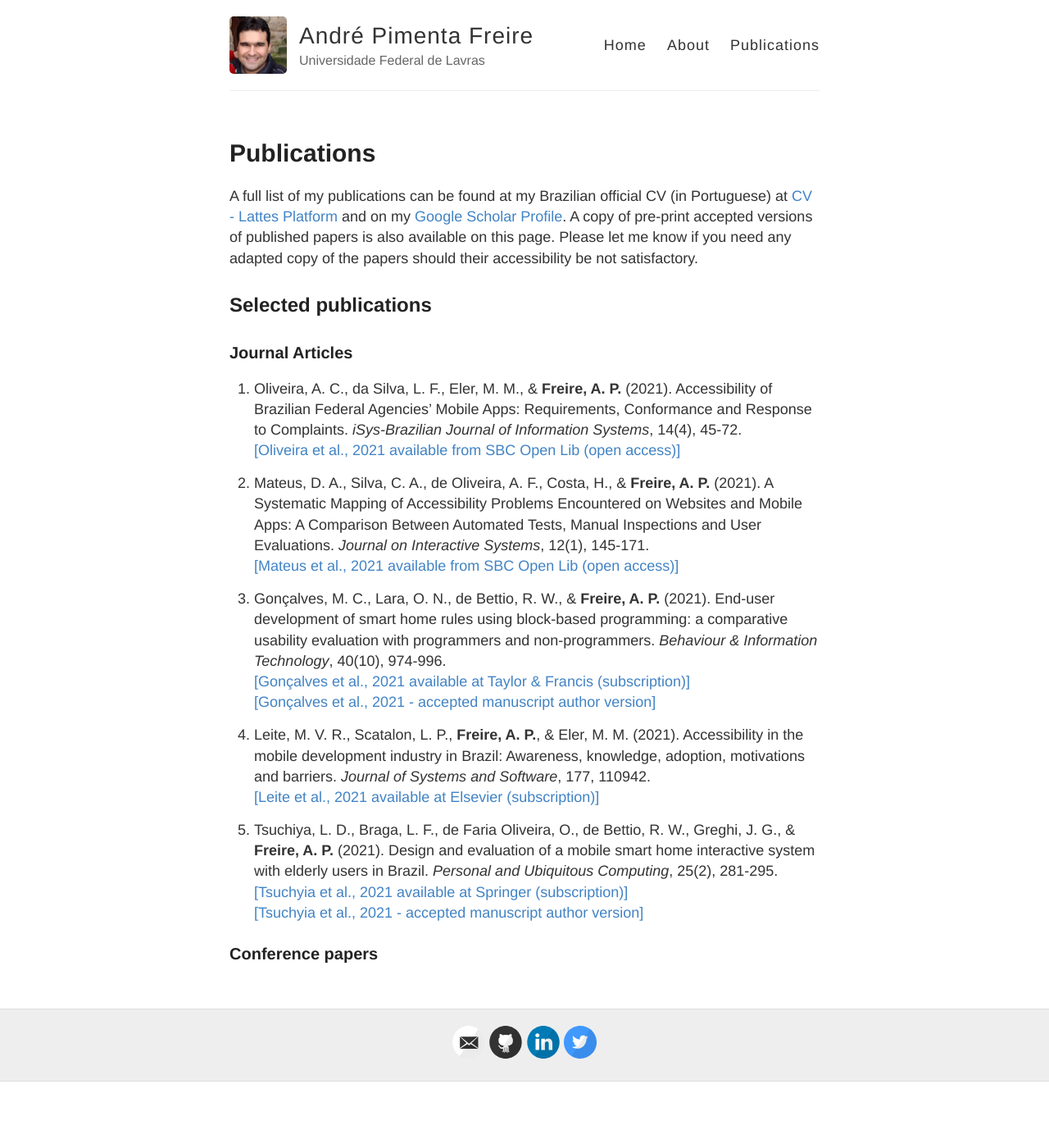
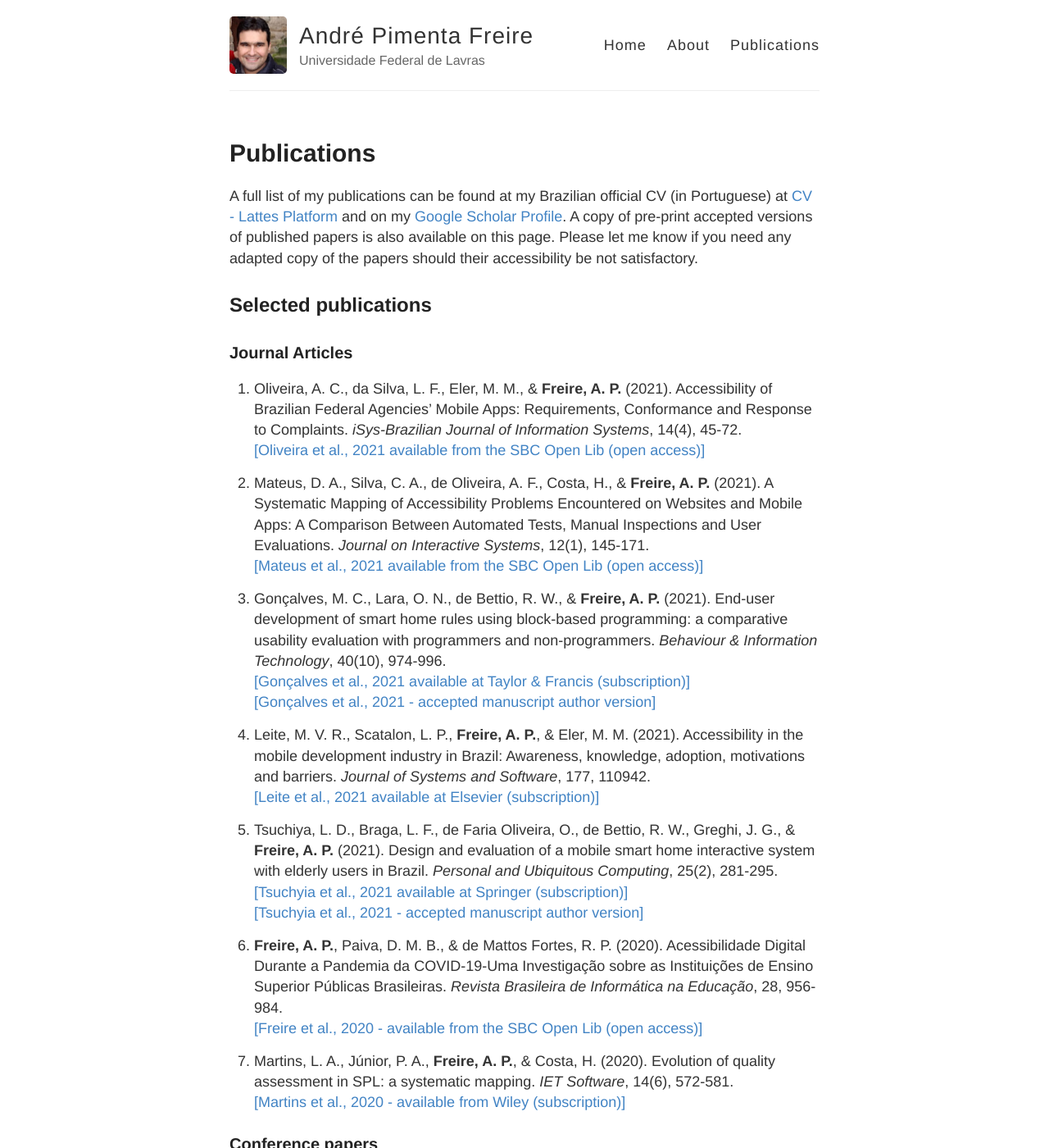
Before and after one commit to apfreire/apfreire.github.io, a Jekyll site: the page built from publications.md, in a window 1280 px wide and 1400 px high. Shown: the whole window at 82% size. Built offline with Jekyll 4.4.1, drawn with Linux system fonts in a browser that asks for light colours.

Commit message:
Update publications.md

```diff
--- a/publications.md
+++ b/publications.md
@@ -12,9 +12,9 @@ also available on this page.  Please let me know if you need any adapted copy of
 
 ### Journal Articles
 
-1. Oliveira, A. C., da Silva, L. F., Eler, M. M., & **Freire, A. P.** (2021). Accessibility of Brazilian Federal Agencies' Mobile Apps: Requirements, Conformance and Response to Complaints. *iSys-Brazilian Journal of Information Systems*, 14(4), 45-72.<br/>[[Oliveira et al., 2021 available from SBC Open Lib (open access)]](https://sol.sbc.org.br/journals/index.php/isys/article/download/2016/1888)
+1. Oliveira, A. C., da Silva, L. F., Eler, M. M., & **Freire, A. P.** (2021). Accessibility of Brazilian Federal Agencies' Mobile Apps: Requirements, Conformance and Response to Complaints. *iSys-Brazilian Journal of Information Systems*, 14(4), 45-72.<br/>[[Oliveira et al., 2021 available from the SBC Open Lib (open access)]](https://sol.sbc.org.br/journals/index.php/isys/article/download/2016/1888)
 
-2. Mateus, D. A., Silva, C. A., de Oliveira, A. F., Costa, H., & **Freire, A. P.** (2021). A Systematic Mapping of Accessibility Problems Encountered on Websites and Mobile Apps: A Comparison Between Automated Tests, Manual Inspections and User Evaluations. *Journal on Interactive Systems*, 12(1), 145-171.<br/> [[Mateus et al., 2021 available from SBC Open Lib (open access)]](https://sol.sbc.org.br/journals/index.php/jis/article/view/1778)
+2. Mateus, D. A., Silva, C. A., de Oliveira, A. F., Costa, H., & **Freire, A. P.** (2021). A Systematic Mapping of Accessibility Problems Encountered on Websites and Mobile Apps: A Comparison Between Automated Tests, Manual Inspections and User Evaluations. *Journal on Interactive Systems*, 12(1), 145-171.<br/> [[Mateus et al., 2021 available from the SBC Open Lib (open access)]](https://sol.sbc.org.br/journals/index.php/jis/article/view/1778)
 
 3. Gonçalves, M. C., Lara, O. N., de Bettio, R. W., & **Freire, A. P.** (2021). End-user development of smart home rules using block-based programming: a comparative usability evaluation with programmers and non-programmers. *Behaviour & Information Technology*, 40(10), 974-996.<br/> [[Gonçalves et al., 2021 available at Taylor & Francis (subscription)]](https://doi.org/10.1080/0144929X.2021.1921028)<br/>[[Gonçalves et al., 2021 - accepted manuscript author version]](https://apfreire.github.io/papers/bit_end_user_development.pdf)
 
@@ -22,5 +22,9 @@ also available on this page.  Please let me know if you need any adapted copy of
 
 5. Tsuchiya, L. D., Braga, L. F., de Faria Oliveira, O., de Bettio, R. W., Greghi, J. G., & **Freire, A. P.** (2021). Design and evaluation of a mobile smart home interactive system with elderly users in Brazil. *Personal and Ubiquitous Computing*, 25(2), 281-295.<br/>[[Tsuchyia et al., 2021 available at Springer (subscription)]](https://dx.doi.org/10.1007/s00779-020-01408-0)<br/>[[Tsuchyia et al., 2021 - accepted manuscript author version]](https://apfreire.github.io/papers/pauc_smart_home_elderly.pdf)
 
+6. **Freire, A. P.**, Paiva, D. M. B., & de Mattos Fortes, R. P. (2020). Acessibilidade Digital Durante a Pandemia da COVID-19-Uma Investigação sobre as Instituições de Ensino Superior Públicas Brasileiras. *Revista Brasileira de Informática na Educação*, 28, 956-984.<br/>[[Freire et al., 2020 - available from the SBC Open Lib (open access)]](https://br-ie.org/pub/index.php/rbie/article/view/v28p956)
+
+7. Martins, L. A., Júnior, P. A., **Freire, A. P.**, & Costa, H. (2020). Evolution of quality assessment in SPL: a systematic mapping. *IET Software*, 14(6), 572-581.<br/> [[Martins et al., 2020 - available from Wiley (subscription)]](https://ietresearch.onlinelibrary.wiley.com/doi/pdf/10.1049/iet-sen.2020.0037)
+
 
 ### Conference papers
```
